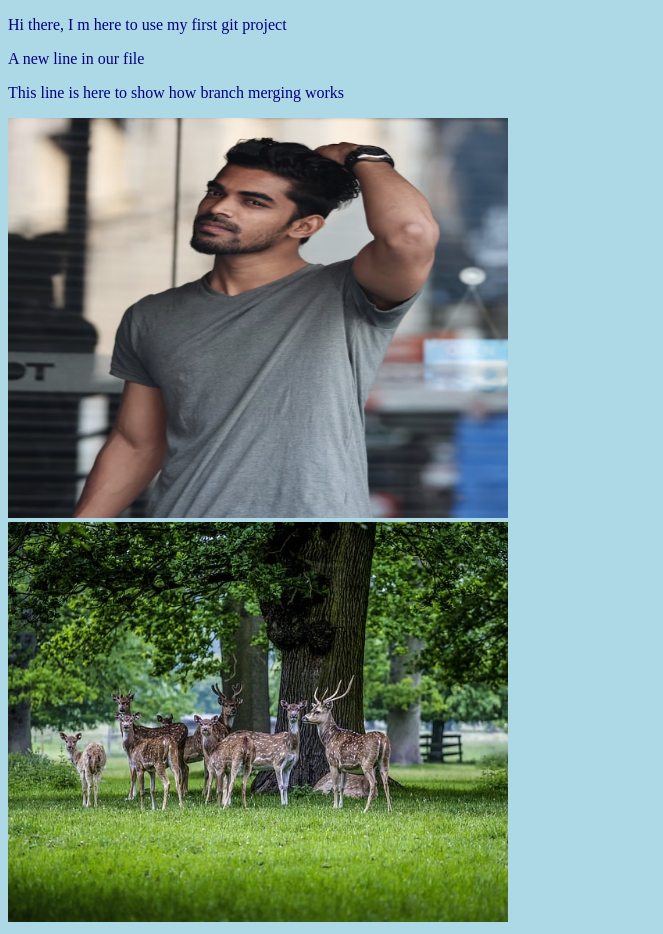
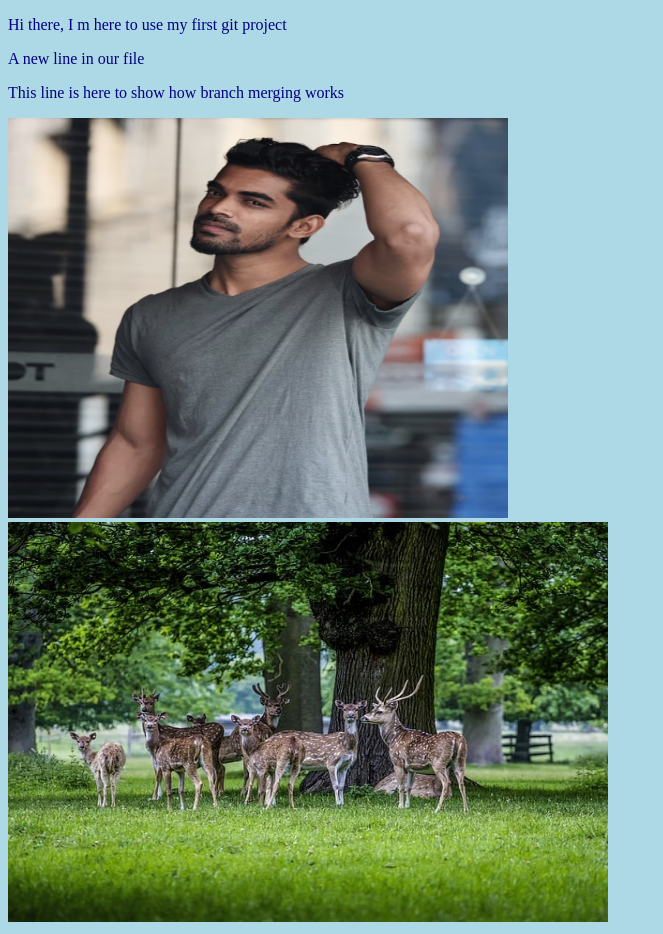
Before and after one commit to Jasson-De-Rose/hello-world, a plain HTML site: page index.html in a window 1280 px wide. Shown: the whole page, without its empty margins (0-663 px from the left). Drawn offline with Linux system fonts and the light colour scheme.

Commit message:
updated index.html by resizing image

```diff
--- a/index.html
+++ b/index.html
@@ -14,7 +14,7 @@
         <img src="image-5.png" alt="image-5" style="height: 400px; width: 500px;">
     </div>
     <div>
-        <img src="deers.jpg" alt="hello git deers" style="height: 400px; width: 500px;">
+        <img src="deers.jpg" alt="hello git deers" style="height: 400px; width: 600px;">
     </div>
 </body>
 </html>
```
